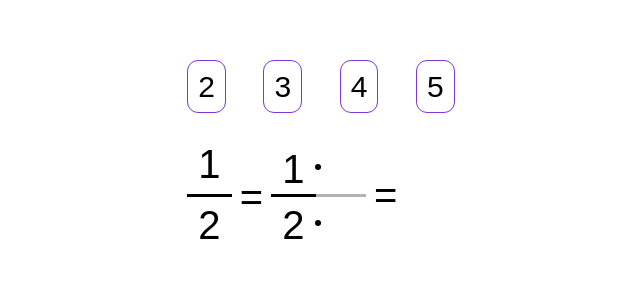
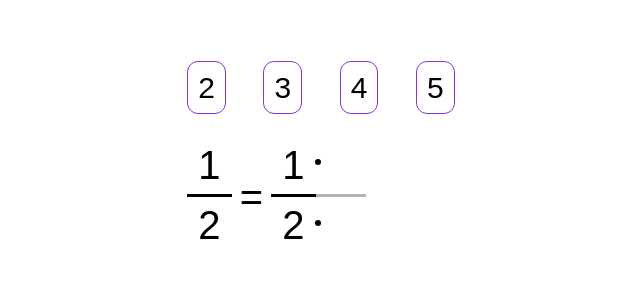
Before and after one commit to rayosdev/hom-interactive-drag-division, a React (Create React App) app: page / in a window 1280 px wide. Shown: the part 103-409 px from the top of the page, without its empty margins (319-959 px from the left). Built offline with nearby package versions, Linux system fonts and the light colour scheme; a web font is replaced by a local one.

Commit message:
fixed height issus

```diff
--- a/src/App.css
+++ b/src/App.css
@@ -98,12 +98,16 @@ body {
   font-size: 40px;
 }
 
-.drop-area {
+/* .drop-area {
   width: 50px;
   height: 70px;
   border: dotted;
   border-radius: 15px;
-}
+} */
+
+/* .drop-area.show {
+
+} */
 
 
 ul {
@@ -148,7 +152,7 @@ ul {
   grid-row: 1/4;
   align-self: center;
   padding: 8px;
-  opacity: 1;
+  opacity: 0;
   transition: all 2s 0.2s;
 }
 
@@ -180,7 +184,7 @@ ul {
 .deviation-top {
   min-width: 2ch;
   min-height: 1.2ch;
-  bottom: -5px;
+  /* bottom: -5px; */
 }
 
 .undefined-multiplication .deviation-top {
@@ -197,8 +201,8 @@ ul {
 
 .undefined-multiplication .deviation-bar {
   opacity: 0.3;
-  margin-top: 3px;
-  margin-bottom: 3px;
+  /* margin-top: 3px;
+  margin-bottom: 3px; */
 }
 
 .undefined-multiplication .deviation-bar.show {
@@ -206,19 +210,31 @@ ul {
   transition: all 0.5s 0.5s;
 }
 
-.undefined-multiplication .deviation-top,
-.undefined-multiplication .deviation-bottom
-{
-  /* border: dotted 2px; */
-  height: 2.5ch;
+.drop-area {
+  height: 2.6ch;
   border-radius: 10px;
   margin-left: 10px;
+  border-style: dotted;
+  border-width: 2px;
+  border-color: rgba(0,0,0,0);
 }
+.drop-area.show {
+  border-color: black;
+}
+.drop-area.drop-color-green {
+  border-color: green;
+}
+.drop-area.drop-color-red {
+  border-color: red;
+  background: rgb(255,0,0,0.05);
+}
+
 
 .drag-numbers-container {
   width: 100%;
   display: flex;
   justify-content: space-between;
+  cursor: pointer;
 }
 
 .drag-number {
@@ -236,16 +252,6 @@ ul {
   opacity: 1;
   /* transition: all .2s; */
 }
-
-.drag-number {
-  /* opacity: 0.5;
-  transition: all .2s; */
-}
-.drag-number.valid {
-  /* opacity: 1;
-  transition: all .2s; */
-}
-
 
 .times-symbol {
   position: relative;
--- a/src/App.js
+++ b/src/App.js
@@ -27,14 +27,13 @@ function App() {
   const piesDPaths = {
 
     2:[
-
       "M106 31C125.891 31 144.968 38.9018 159.033 52.967C173.098 67.0322 181 86.1088 181 106C181 125.891 173.098 144.968 159.033 159.033C144.968 173.098 125.891 181 106 181L106 106L106 31Z",
       "M106 181C86.1088 181 67.0322 173.098 52.967 159.033C38.9018 144.968 31 125.891 31 106C31 86.1088 38.9018 67.0322 52.967 52.967C67.0322 38.9018 86.1088 31 106 31L106 106L106 181Z"
     ],
-    3:["M105.952 31.0519C119.117 31.0519 132.05 34.5174 143.452 41.1C154.853 47.6826 164.321 57.1505 170.904 68.5519C177.486 79.9533 180.952 92.8866 180.952 106.052C180.952 119.217 177.486 132.15 170.904 143.552L105.952 106.052L105.952 31.0519Z",
+    3:[
+      "M105.952 31.0519C119.117 31.0519 132.05 34.5174 143.452 41.1C154.853 47.6826 164.321 57.1505 170.904 68.5519C177.486 79.9533 180.952 92.8866 180.952 106.052C180.952 119.217 177.486 132.15 170.904 143.552L105.952 106.052L105.952 31.0519Z",
       "M170.904 143.552C164.321 154.953 154.853 164.421 143.452 171.004C132.05 177.586 119.117 181.052 105.952 181.052C92.7867 181.052 79.8533 177.586 68.4519 171.004C57.0505 164.421 47.5826 154.953 41 143.552L105.952 106.052L170.904 143.552Z",
       "M41 143.552C34.4174 132.15 30.9519 119.217 30.9519 106.052C30.9519 92.8867 34.4174 79.9533 41 68.5519C47.5826 57.1505 57.0505 47.6826 68.4519 41.1C79.8534 34.5174 92.7867 31.0519 105.952 31.0519L105.952 106.052L41 143.552Z"
-
     ],
     4:[
       "M106 31C115.849 31 125.602 32.9399 134.701 36.709C143.801 40.4781 152.069 46.0026 159.033 52.967C165.997 59.9314 171.522 68.1993 175.291 77.2988C179.06 86.3982 181 96.1509 181 106L106 106L106 31Z",
@@ -50,13 +49,11 @@ function App() {
       "M35.9665 79.1074C41.6425 64.3209 51.8539 51.7109 65.1371 43.0847C78.4203 34.4585 94.0935 30.2588 109.91 31.0878L105.985 105.985L35.9665 79.1074Z"
     ],
     6:[
-
       "M105.952 31.0519C119.117 31.0519 132.05 34.5174 143.452 41.1C154.853 47.6826 164.321 57.1505 170.904 68.5519L105.952 106.052L105.952 31.0519Z",
       "M170.904 68.5519C177.486 79.9534 180.952 92.8867 180.952 106.052C180.952 119.217 177.486 132.15 170.904 143.552L105.952 106.052L170.904 68.5519Z",
       "M170.904 143.552C164.321 154.953 154.853 164.421 143.452 171.004C132.05 177.586 119.117 181.052 105.952 181.052L105.952 106.052L170.904 143.552Z",
       "M41 143.552C34.4174 132.15 30.9519 119.217 30.9519 106.052C30.9519 92.8867 34.4174 79.9534 41 68.5519L105.952 106.052L41 143.552Z","M41 68.5519C47.5826 57.1504 57.0505 47.6826 68.4519 41.1C79.8534 34.5174 92.7867 31.0519 105.952 31.0519L105.952 106.052L41 68.5519Z",
       "M105.952 181.052C92.7866 181.052 79.8533 177.586 68.4519 171.004C57.0505 164.421 47.5826 154.953 41 143.552L105.952 106.052L105.952 181.052Z"
-
     ],
     7:[
       "M135.78 37.3262C146.108 41.8384 155.286 48.6203 162.632 57.1679C169.979 65.7154 175.304 75.8087 178.213 86.6976L105.753 106.053L135.78 37.3262Z",
@@ -100,7 +97,6 @@ function App() {
       "M34.4309 129.236C29.5365 114.173 29.5365 97.9472 34.4309 82.8839L105.76 106.06L34.4309 129.236Z",
       "M61.6762 166.736C48.8626 157.427 39.3252 144.3 34.4309 129.236L105.76 106.06L61.6762 166.736Z",
       "M105.76 181.06C89.9217 181.06 74.4898 176.046 61.6762 166.736L105.76 106.06L105.76 181.06Z",
-
     ]
 
   }
@@ -112,10 +108,6 @@ function App() {
   const marksBottom = [1,2,3,4,5,6,7,8,9,10].map(i => {return {value:i, label: i,}})
 
   const [coloredPices, setColoredPices] = useState([0])
-
-  const test = (i) => {
-    console.log(i,"mhmm")
-  }
 
   const container = {
     hidden: { opacity: 1, scale: 0 },
@@ -170,12 +162,13 @@ function App() {
     }
   }
 
-  const refTest = useRef(null)
   const cardValue2 = useRef(null)
   const cardValue3 = useRef(null)
   const cardValue4 = useRef(null)
   const cardValue5 = useRef(null)
   const cardValue6 = useRef(null)
+
+  const cardsRefs = useRef([])
 
   const dropAreaTop = useRef(null)
   const dropAreaBottom = useRef(null)
@@ -186,6 +179,7 @@ function App() {
   const [draggedCard, setDraggedCard] = useState(null)
 
   let dargCollisions = []
+  const [canPlaceCard, setCanPlaceCard] = useState(true)
 
   const handelDrag = (card) => {
 
@@ -274,11 +268,6 @@ function App() {
     setDropAreaInFocus(null)
   }
 
-
-  useEffect(() => {
-      // console.log("is card" , isCardOver);
-    }, [isCardOver])
-
   const [dropAreaInFocus, setDropAreaInFocus] = useState(null)
   const [showDropAreas, setShowDropAreas] = useState(false)
 
@@ -328,14 +317,13 @@ function App() {
 
   const [isNumberCardValid, setIsNumberCardValid] = useState(true)
 
-
-  // const handelDragStart = () => {
-  //   setShowDropAreas(true)
-  // }
-
-  // useEffect(() => {
-
-  // }, [draggedCard])
+  const handelDragStart = (cardNumber) => {
+    setShowDropAreas(true)
+    if((timesDeviationTop != cardNumber & timesDeviationTop != '') ||
+    (timesDeviationBottom != cardNumber & timesDeviationBottom != '')){
+      setIsNumberCardValid(false)
+    }
+  }
 
 
   return (
@@ -343,17 +331,18 @@ function App() {
       <header className="App-header">
 
 
-        <div className="drag-area-container" ref={refTest}>
+        <div className="drag-area-container">
 
           <motion.ul className="drag-numbers-container">
             <li className="drag-number-cell">
               <motion.div
                 ref={cardValue2}
                 dragElastic={1}
+                onDragStart={() => handelDragStart(2)}
+                onDrag={() => handelDrag(cardValue2)}
                 onDragEnd={() => handelDragEnd()}
                 drag
                 dragConstraints={{left:0, top:0, right:0 , bottom:0}}
-                onDrag={() => handelDrag(cardValue2)}
                 className={`drag-number
                   {/* ${isNumberCardValid && 'valid'} */}
                 `}
@@ -363,11 +352,11 @@ function App() {
               <motion.div
                 ref={cardValue3}
                 dragElastic={1.2}
-                onDragStart={() => setShowDropAreas(true)}
+                onDragStart={() => handelDragStart(3)}
+                onDrag={() => handelDrag(cardValue3)}
                 onDragEnd={() => handelDragEnd()}
                 drag
                 dragConstraints={{left:0, top:0, right:0 , bottom:0}}
-                onDrag={() => handelDrag(cardValue3)}
                 className={`drag-number
                   {/* ${isNumberCardValid && 'valid'} */}
                 `}
@@ -377,11 +366,11 @@ function App() {
               <motion.div
                 ref={cardValue4}
                 dragElastic={1}
-                onDragStart={() => setShowDropAreas(true)}
+                onDragStart={() => handelDragStart(4)}
+                onDrag={() => handelDrag(cardValue4)}
                 onDragEnd={() => handelDragEnd()}
                 drag
                 dragConstraints={{left:0, top:0, right:0 , bottom:0}}
-                onDrag={() => handelDrag(cardValue4)}
                 className={`drag-number
                   {/* ${isNumberCardValid && 'valid'} */}
                 `}
@@ -391,11 +380,11 @@ function App() {
               <motion.div
                 ref={cardValue5}
                 dragElastic={1}
-                onDragStart={() => setShowDropAreas(true)}
+                onDragStart={() => handelDragStart(5)}
+                onDrag={() => handelDrag(cardValue5)}
                 onDragEnd={() => handelDragEnd()}
                 drag
                 dragConstraints={{left:0, top:0, right:0 , bottom:0}}
-                onDrag={() => handelDrag(cardValue5)}
                 className={`drag-number
                   {/* ${isNumberCardValid && 'valid'} */}
                 `}
@@ -419,25 +408,21 @@ function App() {
             >
               <div
                 ref={dropAreaTop}
-                style={{
-                    border: (showDropAreas && timesDeviationTop == '') ? 'dotted 2px' : '',
-                    borderColor: (dropAreaInFocus == dropAreaTop) ? 'green' : '',
-                    bottom: '-7px',
-                    position: 'relative'
-                }}
-                className={`deviation-top  ${timesDeviationBottom != '' && 'show'}`}
+                className={`deviation-top drop-area
+                  ${(showDropAreas && timesDeviationTop == '') && 'show'}
+                  ${dropAreaInFocus == dropAreaTop && 'drop-color-green'}
+                  ${(dropAreaInFocus == dropAreaTop && isNumberCardValid == false) && 'drop-color-red'}
+                `}
               >{timesDeviationTop}</div>
               <div className={`deviation-bar ${(timesDeviationTop != '' || timesDeviationBottom != '') && 'show'}`}></div>
 
               <div
                 ref={dropAreaBottom}
-                style={{
-                    border: (showDropAreas && timesDeviationBottom == '') ? 'dotted 2px' : '',
-                    borderColor: (dropAreaInFocus == dropAreaBottom) ? 'green' : '',
-                    bottom: '-1px',
-                    position: 'relative'
-                }}
-                className={`deviation-bottom ${timesDeviationBottom != '' && 'show'}`}
+                className={`deviation-bottom drop-area
+                  ${(showDropAreas && timesDeviationBottom == '') && 'show'}
+                  ${dropAreaInFocus == dropAreaBottom && 'drop-color-green'}
+                  ${(dropAreaInFocus == dropAreaBottom && isNumberCardValid == false) && 'drop-color-red'}
+                `}
               >
                 {timesDeviationBottom}
               </div>
@@ -490,7 +475,6 @@ function App() {
               <h1>{bottomValue}</h1>
             </div> */}
             <motion.svg width="213" height="213" viewBox="0 0 213 213" fill="none" xmlns="http://www.w3.org/2000/svg"
-              style={{cursor:'pointer'}}
               className="container"
               variants={svgContainer}
               initial="hidden"
@@ -502,7 +486,6 @@ function App() {
                     variants={svgItem}
                     initial="hidden"
                     animate="visible"
-                    onClick={() => test(idx)}
                     key={idx}
                     d={dpath}
                     fill={coloredPices.includes(idx) ? "url('#myGradient')" : "#ffffff"}
```
Lines whose indentation alone changed are shown as unchanged.
